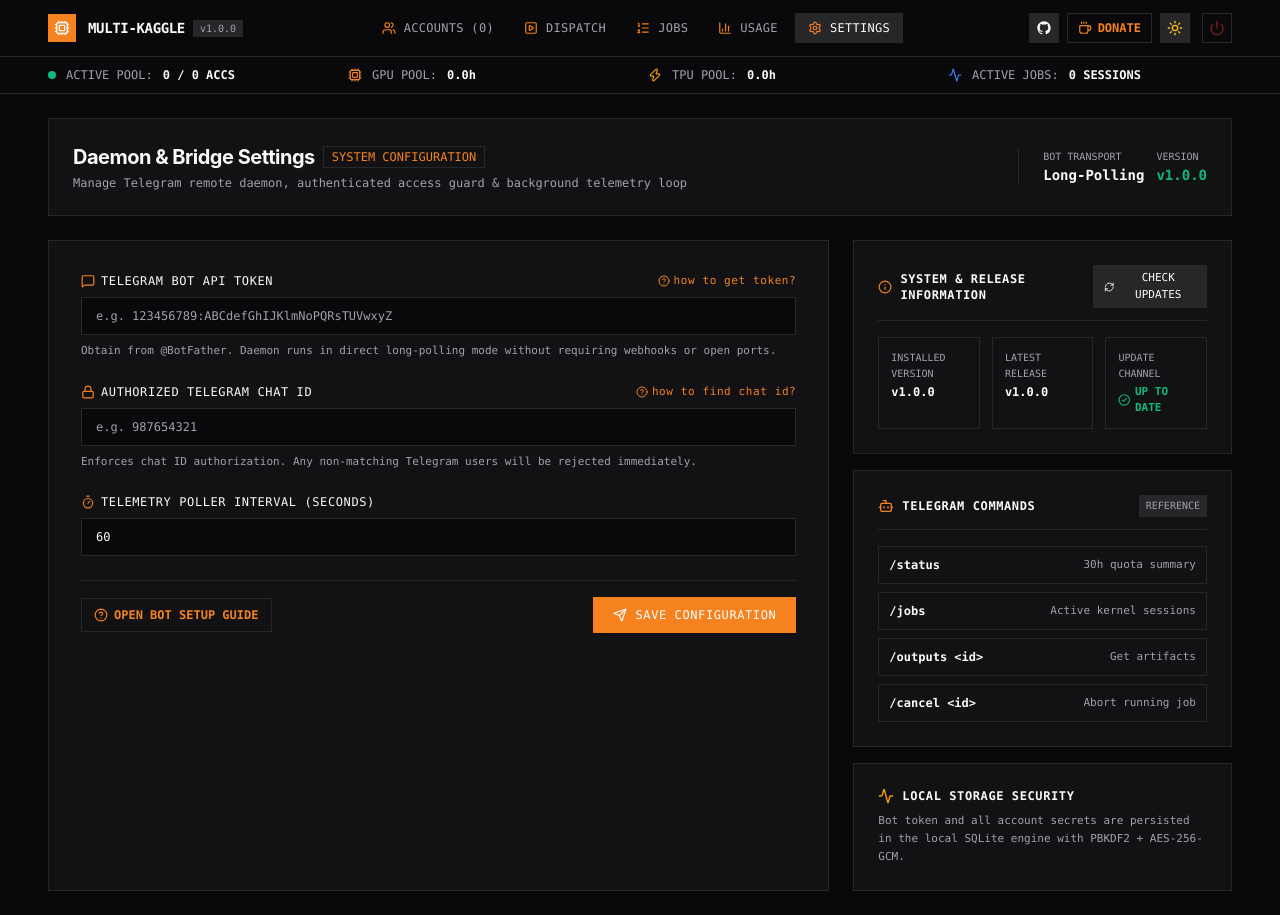
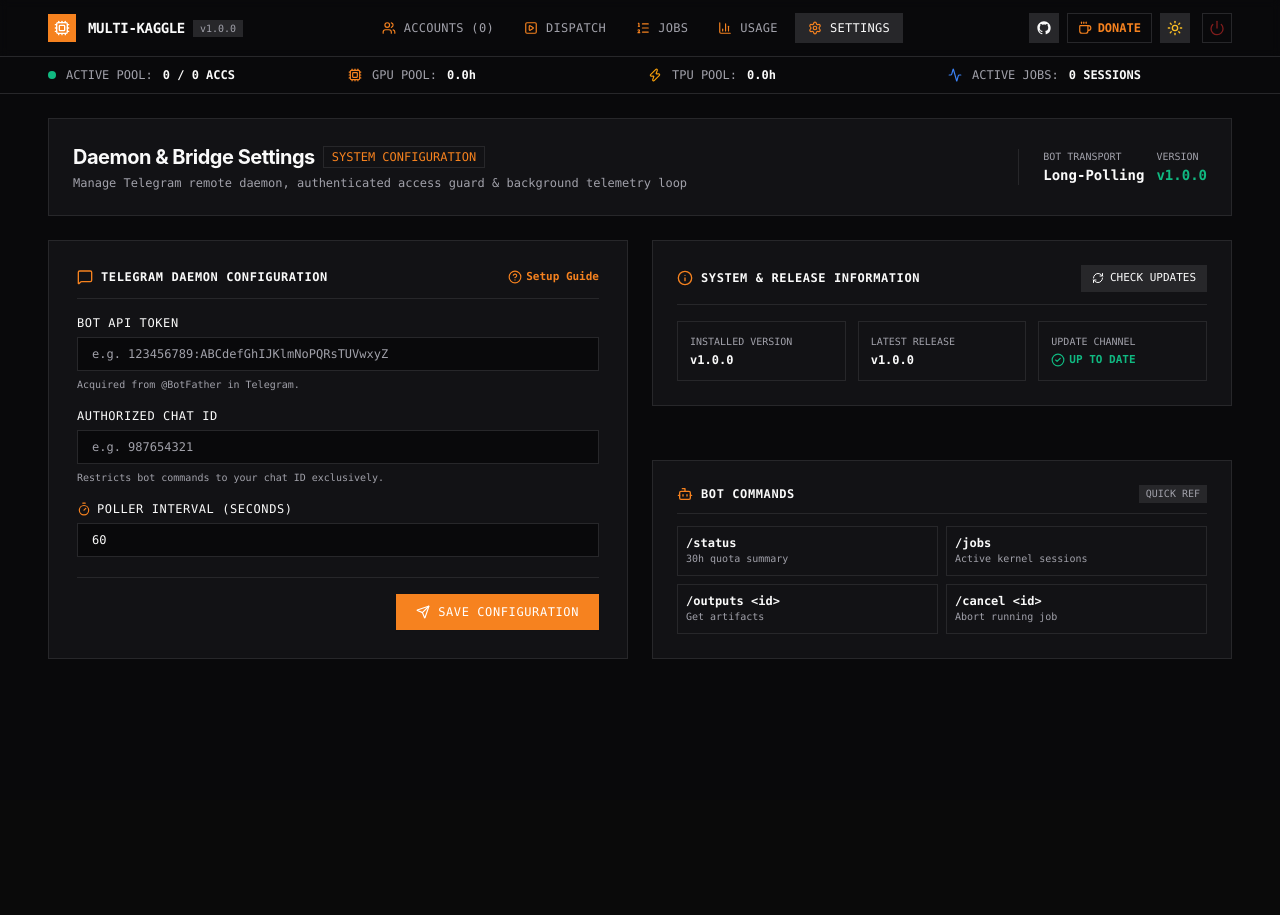
Before and after one commit to mncuchiinhuttt/multi-kaggle, a React (Vite) app in the folder frontend/: page /settings in a window 1280 px wide. After the commit the page ends 800 px from the top, so only its background shows below. Built offline with nearby package versions, Linux system fonts and the light colour scheme; no server answers.

Commit message:
refactor: balance Settings page with 50-50 2-column layout, compact commands grid, and eliminate dead weight

```diff
--- a/frontend/src/components/SettingsSidebar.tsx
+++ b/frontend/src/components/SettingsSidebar.tsx
@@ -1,49 +1,35 @@
 import React from "react";
-import { Bot, Activity } from "lucide-react";
+import { Bot, Terminal } from "lucide-react";
 
 export const SettingsSidebar: React.FC = () => (
-  <div className="space-y-4 font-mono text-xs">
-    {/* Telegram Commands Card */}
-    <div className="border border-border bg-card p-6 space-y-4">
-      <div className="flex items-center justify-between border-b border-border pb-3">
+  <div className="border border-border bg-card p-6 space-y-3 font-mono text-xs">
+    <div className="flex items-center justify-between border-b border-border pb-2.5">
       <h3 className="font-bold uppercase tracking-wider text-foreground flex items-center gap-2">
         <Bot className="h-4 w-4 text-primary" />
-          Telegram Commands
+        Bot Commands
       </h3>
-        <span className="text-[10px] text-muted-foreground uppercase px-1.5 py-0.5 bg-secondary border border-border">
-          Reference
+      <span className="text-[10px] text-muted-foreground uppercase px-1.5 py-0.2 bg-secondary border border-border">
+        Quick Ref
       </span>
     </div>
 
-      <div className="space-y-2 text-xs">
-        <div className="p-2.5 bg-muted/40 border border-border flex items-center justify-between">
-          <span className="font-bold text-foreground">/status</span>
-          <span className="text-[11px] text-muted-foreground">30h quota summary</span>
+    <div className="grid grid-cols-1 sm:grid-cols-2 gap-2 text-xs">
+      <div className="p-2 bg-muted/30 border border-border">
+        <div className="font-bold text-foreground">/status</div>
+        <div className="text-[10px] text-muted-foreground">30h quota summary</div>
       </div>
-        <div className="p-2.5 bg-muted/40 border border-border flex items-center justify-between">
-          <span className="font-bold text-foreground">/jobs</span>
-          <span className="text-[11px] text-muted-foreground">Active kernel sessions</span>
+      <div className="p-2 bg-muted/30 border border-border">
+        <div className="font-bold text-foreground">/jobs</div>
+        <div className="text-[10px] text-muted-foreground">Active kernel sessions</div>
       </div>
-        <div className="p-2.5 bg-muted/40 border border-border flex items-center justify-between">
-          <span className="font-bold text-foreground">/outputs &lt;id&gt;</span>
-          <span className="text-[11px] text-muted-foreground">Get artifacts</span>
+      <div className="p-2 bg-muted/30 border border-border">
+        <div className="font-bold text-foreground">/outputs &lt;id&gt;</div>
+        <div className="text-[10px] text-muted-foreground">Get artifacts</div>
       </div>
-        <div className="p-2.5 bg-muted/40 border border-border flex items-center justify-between">
-          <span className="font-bold text-foreground">/cancel &lt;id&gt;</span>
-          <span className="text-[11px] text-muted-foreground">Abort running job</span>
+      <div className="p-2 bg-muted/30 border border-border">
+        <div className="font-bold text-foreground">/cancel &lt;id&gt;</div>
+        <div className="text-[10px] text-muted-foreground">Abort running job</div>
       </div>
     </div>
   </div>
-
-    {/* Local Storage Security Card */}
-    <div className="border border-border bg-card p-6 space-y-2">
-      <div className="text-xs font-bold text-foreground uppercase tracking-wider flex items-center gap-2">
-        <Activity className="h-4 w-4 text-amber-500" />
-        Local Storage Security
-      </div>
-      <p className="text-[11px] text-muted-foreground leading-relaxed">
-        Bot token and all account secrets are persisted in the local SQLite engine with PBKDF2 + AES-256-GCM.
-      </p>
-    </div>
-  </div>
 );
--- a/frontend/src/components/SettingsTab.tsx
+++ b/frontend/src/components/SettingsTab.tsx
@@ -61,6 +61,7 @@
 
   return (
     <div className="w-full space-y-6">
+      {/* Top Banner */}
       <div className="border border-border bg-card p-6 flex flex-col sm:flex-row sm:items-center justify-between gap-4">
         <div>
           <div className="flex items-center gap-2">
@@ -81,54 +82,75 @@
         </div>
       </div>
 
-      <div className="grid grid-cols-1 lg:grid-cols-3 gap-6">
-        {/* Left Column: Form + Bot Guide Integration */}
-        <form onSubmit={handleSave} className="lg:col-span-2 border border-border bg-card p-6 sm:p-8 space-y-6">
-          <div className="space-y-2">
-            <label className="block text-xs font-mono font-medium text-foreground uppercase tracking-wider flex items-center justify-between">
-              <span className="flex items-center gap-1.5"><MessageSquare className="h-3.5 w-3.5 text-primary" /> Telegram Bot API Token</span>
-              <button type="button" onClick={() => setShowGuide(true)} className="text-[11px] text-primary hover:underline font-mono inline-flex items-center gap-1 lowercase">
-                <HelpCircle className="w-3 h-3" /> how to get token?
-              </button>
-            </label>
-            <input type="password" placeholder="e.g. 123456789:ABCdefGhIJKlmNoPQRsTUVwxyZ" value={botToken} onChange={(e) => setBotToken(e.target.value)} className="w-full border border-input bg-background px-3.5 py-2.5 text-xs text-foreground placeholder:text-muted-foreground focus:outline-none focus:ring-1 focus:ring-ring font-mono" />
-            <p className="text-[11px] font-mono text-muted-foreground">Obtain from @BotFather. Daemon runs in direct long-polling mode without requiring webhooks or open ports.</p>
-          </div>
-
-          <div className="space-y-2">
-            <label className="block text-xs font-mono font-medium text-foreground uppercase tracking-wider flex items-center justify-between">
-              <span className="flex items-center gap-1.5"><Lock className="h-3.5 w-3.5 text-primary" /> Authorized Telegram Chat ID</span>
-              <button type="button" onClick={() => setShowGuide(true)} className="text-[11px] text-primary hover:underline font-mono inline-flex items-center gap-1 lowercase">
-                <HelpCircle className="w-3 h-3" /> how to find chat id?
-              </button>
-            </label>
-            <input type="text" placeholder="e.g. 987654321" value={chatId} onChange={(e) => setChatId(e.target.value)} className="w-full border border-input bg-background px-3.5 py-2.5 text-xs text-foreground placeholder:text-muted-foreground focus:outline-none focus:ring-1 focus:ring-ring font-mono" />
-            <p className="text-[11px] font-mono text-muted-foreground">Enforces chat ID authorization. Any non-matching Telegram users will be rejected immediately.</p>
-          </div>
-
-          <div className="space-y-2">
-            <label className="block text-xs font-mono font-medium text-foreground uppercase tracking-wider flex items-center gap-1.5">
-              <Timer className="h-3.5 w-3.5 text-primary" /> Telemetry Poller Interval (Seconds)
-            </label>
-            <input type="number" min="10" max="600" value={pollingInterval} onChange={(e) => setPollingInterval(e.target.value)} className="w-full border border-input bg-background px-3.5 py-2.5 text-xs text-foreground placeholder:text-muted-foreground focus:outline-none focus:ring-1 focus:ring-ring font-mono" />
-          </div>
-
-          <div className="flex flex-col sm:flex-row sm:items-center justify-between gap-3 pt-4 border-t border-border">
+      {/* Perfectly Balanced 2-Column Grid */}
+      <div className="grid grid-cols-1 lg:grid-cols-2 gap-6 items-stretch">
+        {/* Left Column: Telegram Config Form */}
+        <form onSubmit={handleSave} className="border border-border bg-card p-6 sm:p-7 space-y-5 flex flex-col justify-between">
+          <div className="space-y-4">
+            <div className="border-b border-border pb-3 flex items-center justify-between">
+              <h3 className="text-xs font-mono font-bold uppercase tracking-wider text-foreground flex items-center gap-2">
+                <MessageSquare className="h-4 w-4 text-primary" />
+                Telegram Daemon Configuration
+              </h3>
               <button
                 type="button"
                 onClick={() => setShowGuide(true)}
-              className="inline-flex items-center gap-1.5 px-3 py-2 text-xs font-mono font-semibold uppercase text-primary hover:text-primary-hover border border-primary/30 hover:border-primary/60 bg-primary/5 transition-colors self-start sm:self-auto"
+                className="text-[11px] text-primary hover:underline font-mono inline-flex items-center gap-1 font-bold"
               >
-              <HelpCircle className="w-3.5 h-3.5" />
-              Open Bot Setup Guide
+                <HelpCircle className="w-3.5 h-3.5" /> Setup Guide
               </button>
+            </div>
 
-            <div className="flex items-center gap-3 self-end sm:self-auto">
-              {saved && (
+            <div className="space-y-1.5">
+              <label className="block text-xs font-mono font-medium text-foreground uppercase tracking-wider">
+                Bot API Token
+              </label>
+              <input
+                type="password"
+                placeholder="e.g. 123456789:ABCdefGhIJKlmNoPQRsTUVwxyZ"
+                value={botToken}
+                onChange={(e) => setBotToken(e.target.value)}
+                className="w-full border border-input bg-background px-3.5 py-2 text-xs text-foreground placeholder:text-muted-foreground focus:outline-none focus:ring-1 focus:ring-ring font-mono"
+              />
+              <p className="text-[10px] font-mono text-muted-foreground">Acquired from @BotFather in Telegram.</p>
+            </div>
+
+            <div className="space-y-1.5">
+              <label className="block text-xs font-mono font-medium text-foreground uppercase tracking-wider">
+                Authorized Chat ID
+              </label>
+              <input
+                type="text"
+                placeholder="e.g. 987654321"
+                value={chatId}
+                onChange={(e) => setChatId(e.target.value)}
+                className="w-full border border-input bg-background px-3.5 py-2 text-xs text-foreground placeholder:text-muted-foreground focus:outline-none focus:ring-1 focus:ring-ring font-mono"
+              />
+              <p className="text-[10px] font-mono text-muted-foreground">Restricts bot commands to your chat ID exclusively.</p>
+            </div>
+
+            <div className="space-y-1.5">
+              <label className="block text-xs font-mono font-medium text-foreground uppercase tracking-wider flex items-center gap-1.5">
+                <Timer className="h-3.5 w-3.5 text-primary" /> Poller Interval (Seconds)
+              </label>
+              <input
+                type="number"
+                min="10"
+                max="600"
+                value={pollingInterval}
+                onChange={(e) => setPollingInterval(e.target.value)}
+                className="w-full border border-input bg-background px-3.5 py-2 text-xs text-foreground placeholder:text-muted-foreground focus:outline-none focus:ring-1 focus:ring-ring font-mono"
+              />
+            </div>
+          </div>
+
+          <div className="flex items-center justify-between pt-4 border-t border-border">
+            {saved ? (
               <span className="flex items-center gap-1.5 text-xs text-emerald-600 dark:text-emerald-400 font-mono">
                 <CheckCircle2 className="h-4 w-4" /> SAVED
               </span>
-              )}
+            ) : <span />}
+
             <button
               type="submit"
               className="inline-flex items-center gap-2 bg-primary hover:bg-primary-hover text-primary-foreground px-5 py-2.5 text-xs font-mono font-medium uppercase tracking-wider transition-colors shadow-sm"
@@ -136,11 +158,10 @@
               <Send className="h-3.5 w-3.5" /> Save Configuration
             </button>
           </div>
-          </div>
         </form>
 
-        {/* Right Column: System Info + Telegram Commands Reference */}
-        <div className="space-y-4">
+        {/* Right Column: Release Info & Telegram Commands */}
+        <div className="space-y-5 flex flex-col justify-between">
           <AppInfoSection versionInfo={versionInfo} checkingUpdate={checkingUpdate} onCheckUpdate={handleCheckUpdate} />
           <SettingsSidebar />
         </div>
```
Also changed, not shown: 1 other file (tests, documents, lock files or other folders). Lines whose indentation alone changed are shown as unchanged.
